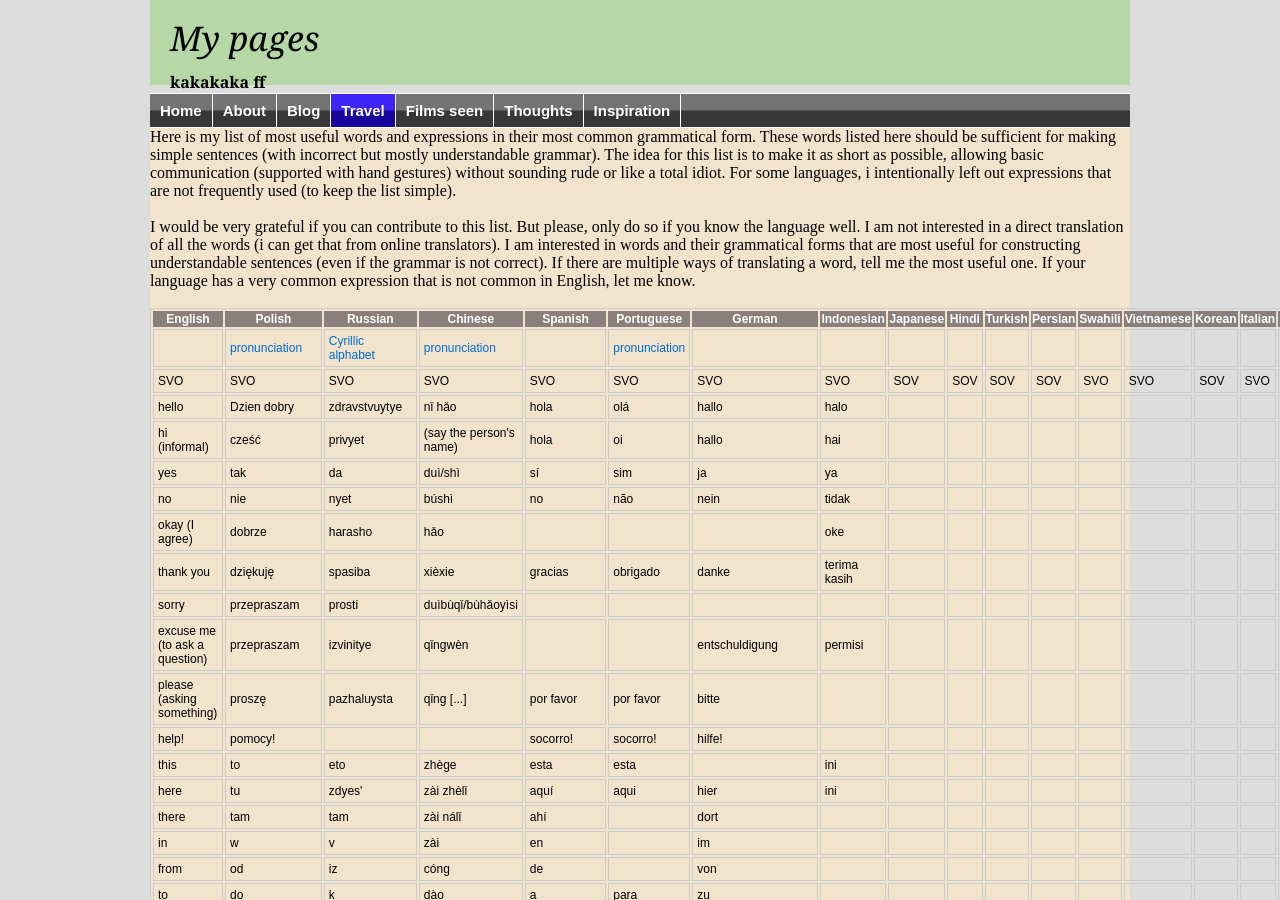
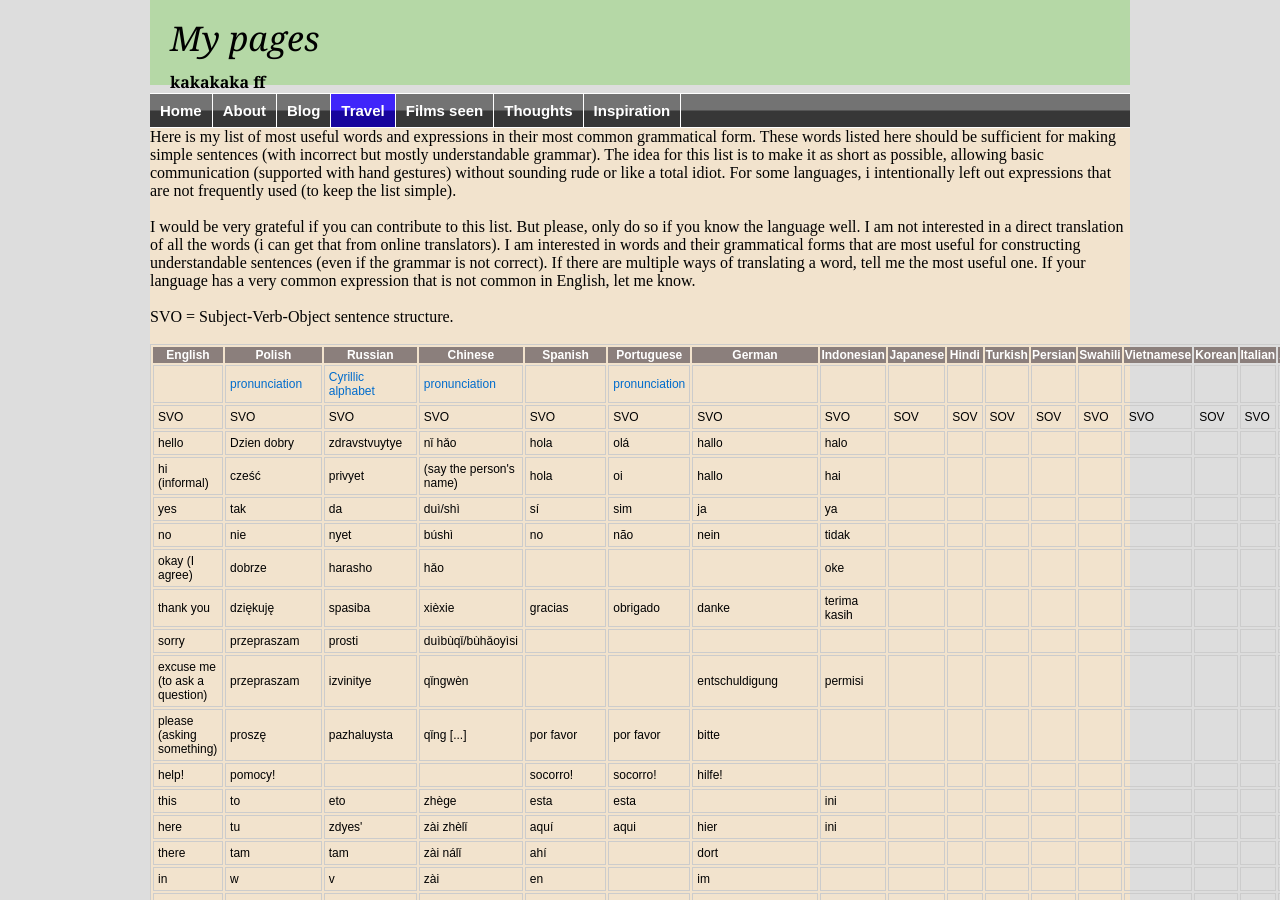
Before and after one commit to witba/witba.github.io, a Jekyll site: the page built from travel/lang.html, in a window 1280 px wide and 900 px high. Built offline with Jekyll 4.4.1, drawn with Linux system fonts in a browser that asks for light colours.

Commit message:
Update lang.html

```diff
--- a/travel/lang.html
+++ b/travel/lang.html
@@ -7,6 +7,9 @@ Here is my list of most useful words and expressions in their most common gramma
 <br>
 I would be very grateful if you can contribute to this list. But please, only do so if you know the language well. I am not interested in a direct translation of all the words (i can get that from online translators). I am interested in words and their grammatical forms that are most useful for constructing understandable sentences (even if the grammar is not correct). If there are multiple ways of translating a word, tell me the most useful one. If your language has a very common expression that is not common in English, let me know.<br>
 <br>
+SVO = Subject-Verb-Object sentence structure.<br>
+<br>
+
 <style type="text/css">
 	table.tableizer-table {
 		font-size: 12px;
```
